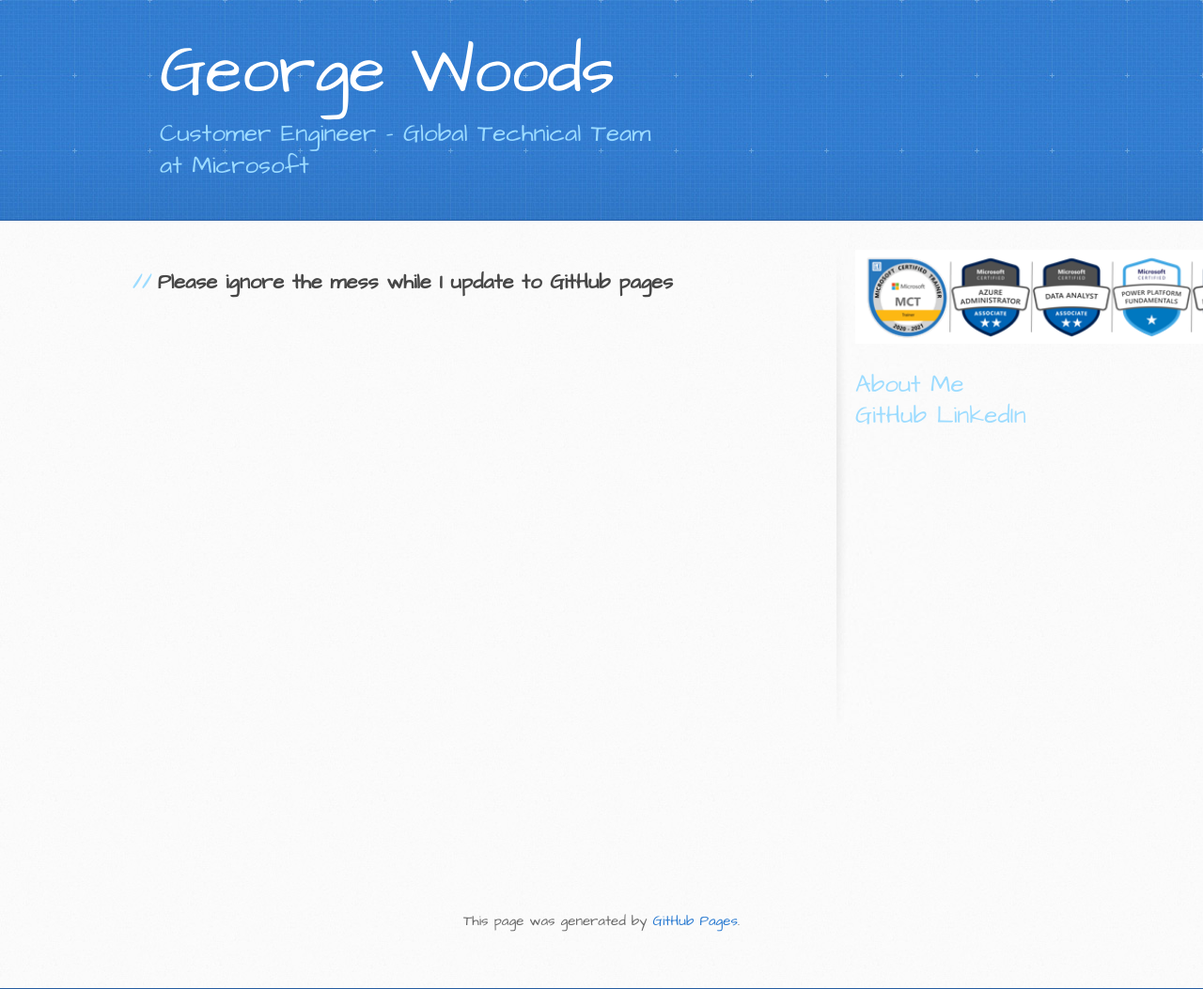
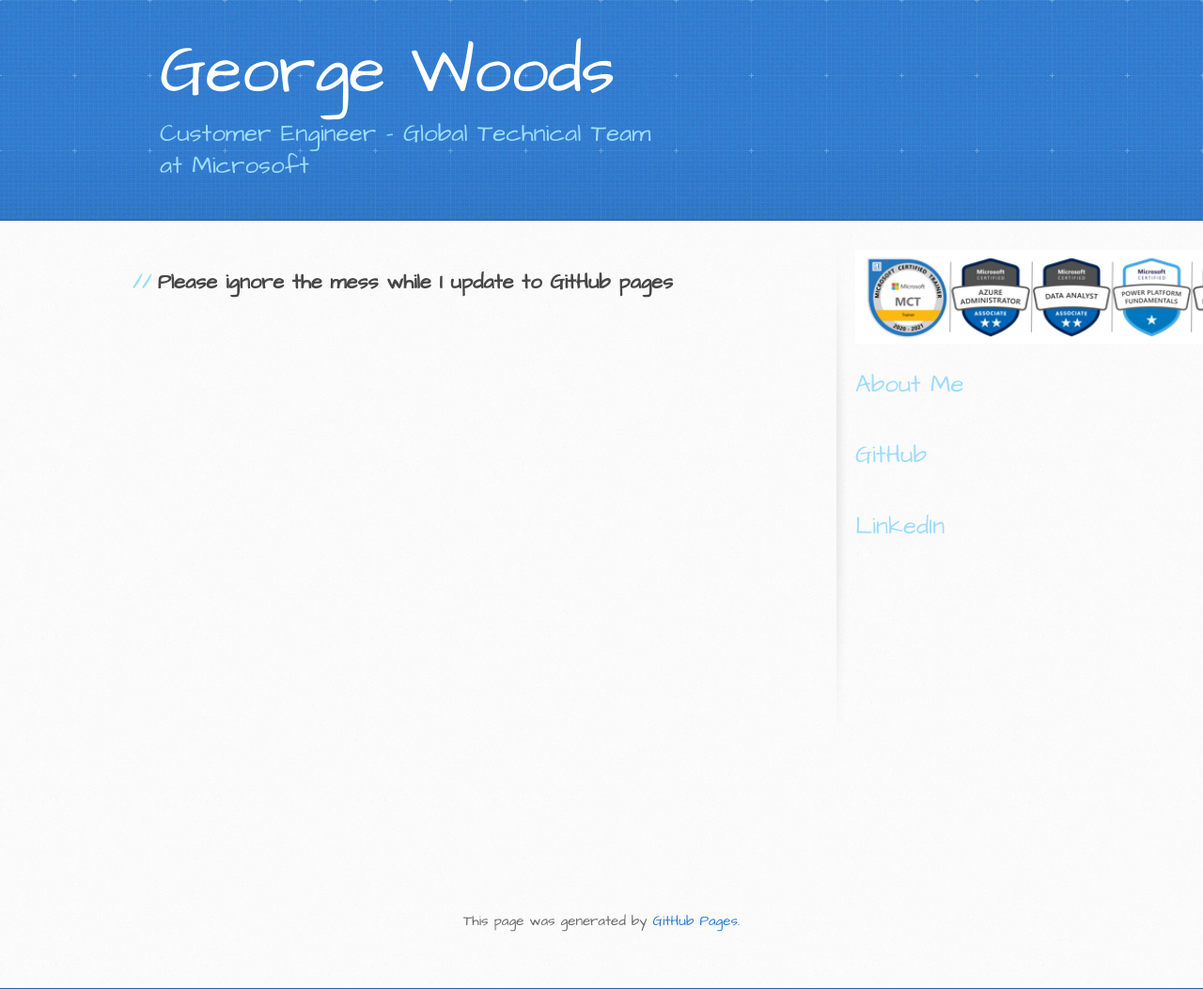
Before and after one commit to gvwoods/gvwoods.github.io, a Jekyll site: the page built from index.md, in a window 1280 px wide. Shown: the whole page at 94% size. Built offline with Jekyll 4.4.1, drawn with Linux system fonts in a browser that asks for light colours; our own code applies the rules of GitHub Pages for plain Markdown files.

Commit message:
Update default.html

```diff
--- a/_layouts/default.html
+++ b/_layouts/default.html
@@ -36,11 +36,10 @@
         <aside id="sidebar">
            <img src="images/certsweb.png" alt="test" width="450" height="100">
            <br>
-        <p class="link">
-         <a href="https://gvwoods.github.io/about">About Me</a>
-          <a href="https://github.com/gvwoods/">GitHub</a>
-          <a href="https://www.linkedin.com/in/gvwoods/">LinkedIn</a>
-          </p>
+        <p class="link"> <a href="https://gvwoods.github.io/about">About Me</a> </p>
+        <p class="link"> <a href="https://github.com/gvwoods/">GitHub</a> </p>
+        <p class="link"> <a href="https://www.linkedin.com/in/gvwoods/">LinkedIn</a> </p>
+
 
         </aside>
       </div>
```
